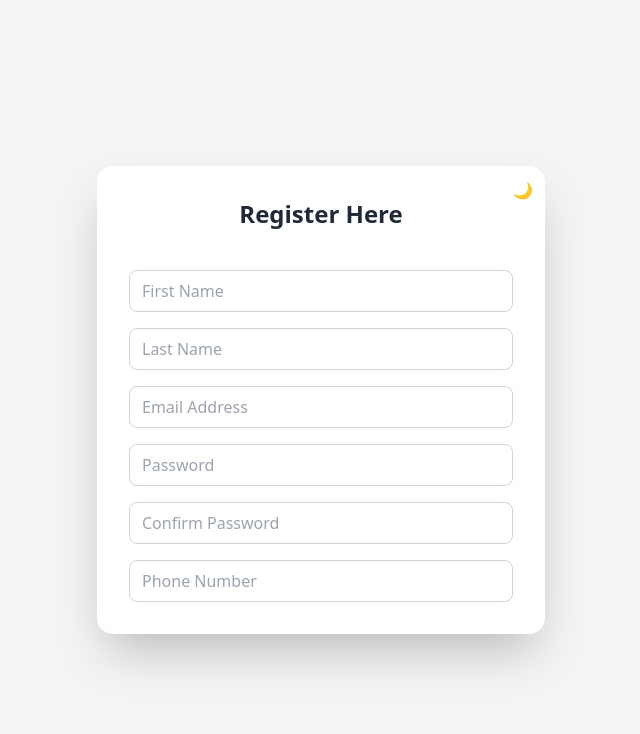
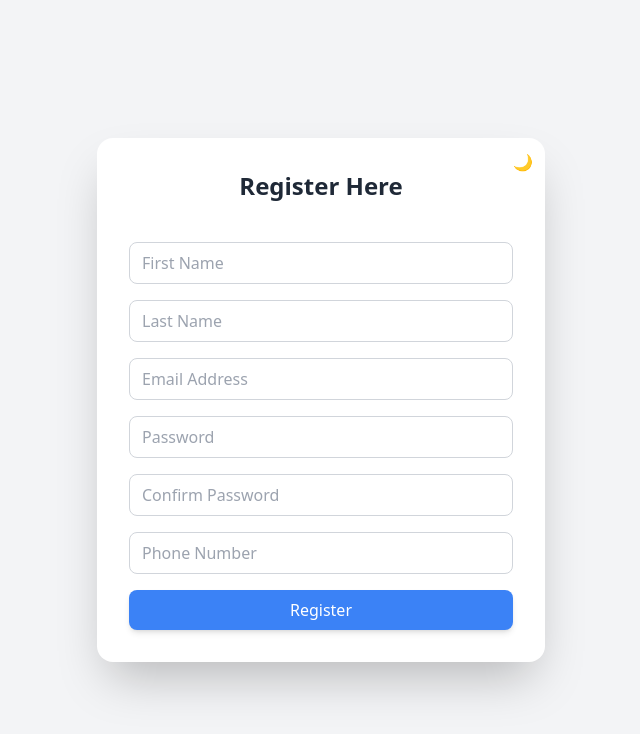
Before and after one commit to GreatDeveloper66/fullstack-starter-react-node, a React (Create React App) app in the folder frontend/: page /login in a window 1280 px wide. Shown: the top 734 px of the page, without its empty margins (319-959 px from the left). Built offline with nearby package versions, Linux system fonts and the light colour scheme.

Commit message:
add Submit button and mode toggle

```diff
--- a/frontend/src/UserAuthForms/LoginForm.jsx
+++ b/frontend/src/UserAuthForms/LoginForm.jsx
@@ -10,6 +10,7 @@ import {
 
 const LoginForm = () => {
   const [darkMode, setDarkMode] = useState(false);
+  const [mode, setMode] = useState("register"); // "login" | "register"
   const [firstName, setFirstName] = useState("");
   const [lastName, setLastName] = useState("");
   const [email, setEmail] = useState("");
@@ -65,6 +66,11 @@ const LoginForm = () => {
             value={phone}
             onChange={(e) => setPhone(e.target.value)}
           />
+          <button type="submit" className="btn-primary w-full">
+            {mode === "register"
+              ? "Register"
+              : "Login"}
+          </button>
         </form>
       </div>
     </div>
```
